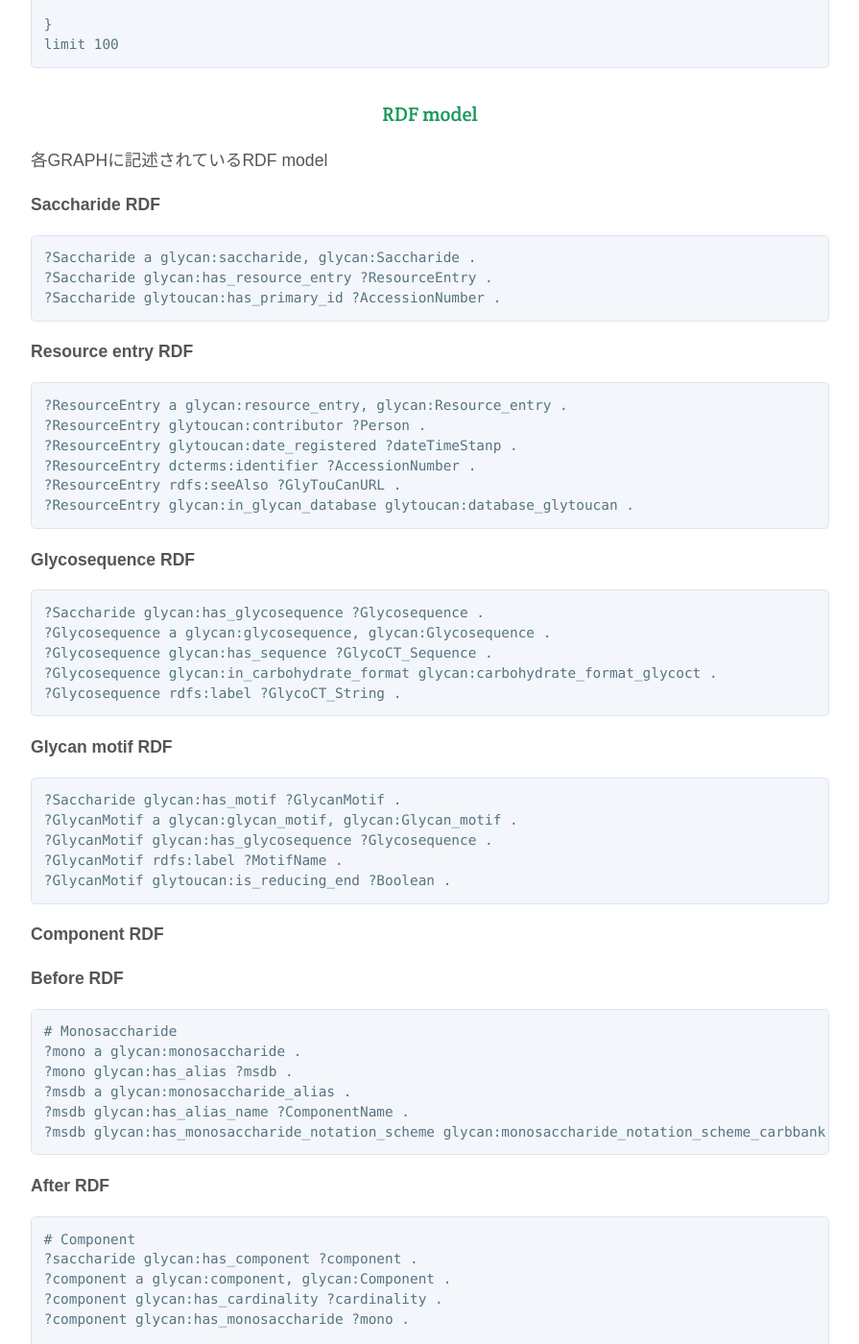
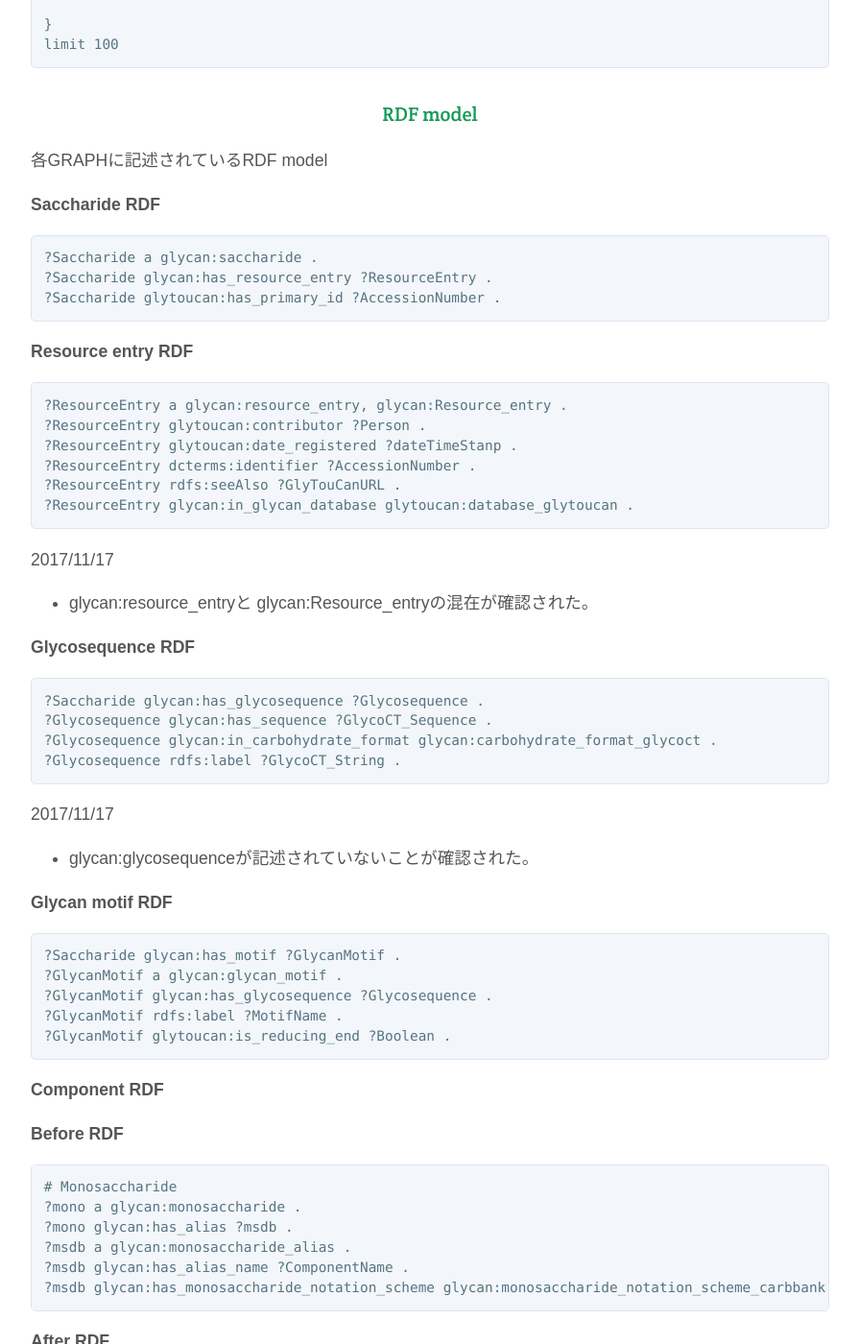
Before and after one commit to glytoucan/glytoucan, a Jekyll site: the page built from system/graph/splitGraph.md, in a window 1280 px wide and 1400 px high, scrolled down 9368 px. Shown: the whole window at 96% size, without its empty margins (192-1087 px from the left). Built offline with Jekyll 4.4.1, drawn with Linux system fonts in a browser that asks for light colours; nearby versions of some CDN libraries.

Commit message:
modified splite graph doc

````diff
--- a/system/graph/splitGraph.md
+++ b/system/graph/splitGraph.md
@@ -474,7 +474,7 @@ limit 100
 **Saccharide RDF**
 
 ```
-?Saccharide a glycan:saccharide, glycan:Saccharide .
+?Saccharide a glycan:saccharide .
 ?Saccharide glycan:has_resource_entry ?ResourceEntry .
 ?Saccharide glytoucan:has_primary_id ?AccessionNumber .
 ```
@@ -489,23 +489,26 @@ limit 100
 ?ResourceEntry rdfs:seeAlso ?GlyTouCanURL .
 ?ResourceEntry glycan:in_glycan_database glytoucan:database_glytoucan .
 ```
+2017/11/17
+* glycan:resource_entryと glycan:Resource_entryの混在が確認された。
 
 
 **Glycosequence RDF**
 
 ```
 ?Saccharide glycan:has_glycosequence ?Glycosequence .
-?Glycosequence a glycan:glycosequence, glycan:Glycosequence .
 ?Glycosequence glycan:has_sequence ?GlycoCT_Sequence .
 ?Glycosequence glycan:in_carbohydrate_format glycan:carbohydrate_format_glycoct .
 ?Glycosequence rdfs:label ?GlycoCT_String .
 ```
+2017/11/17
+* glycan:glycosequenceが記述されていないことが確認された。
 
 **Glycan motif RDF**
 
 ```
 ?Saccharide glycan:has_motif ?GlycanMotif .
-?GlycanMotif a glycan:glycan_motif, glycan:Glycan_motif .
+?GlycanMotif a glycan:glycan_motif .
 ?GlycanMotif glycan:has_glycosequence ?Glycosequence .
 ?GlycanMotif rdfs:label ?MotifName .
 ?GlycanMotif glytoucan:is_reducing_end ?Boolean .
````
